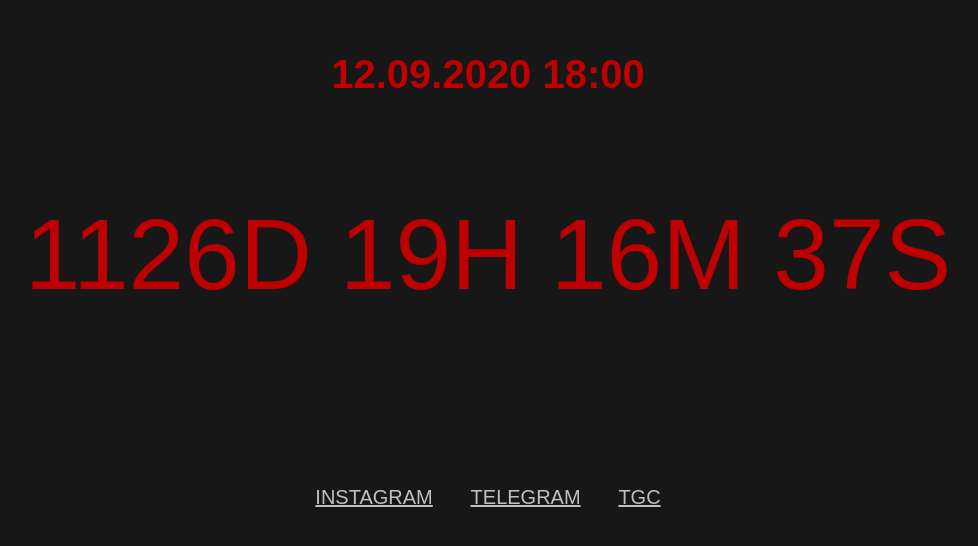
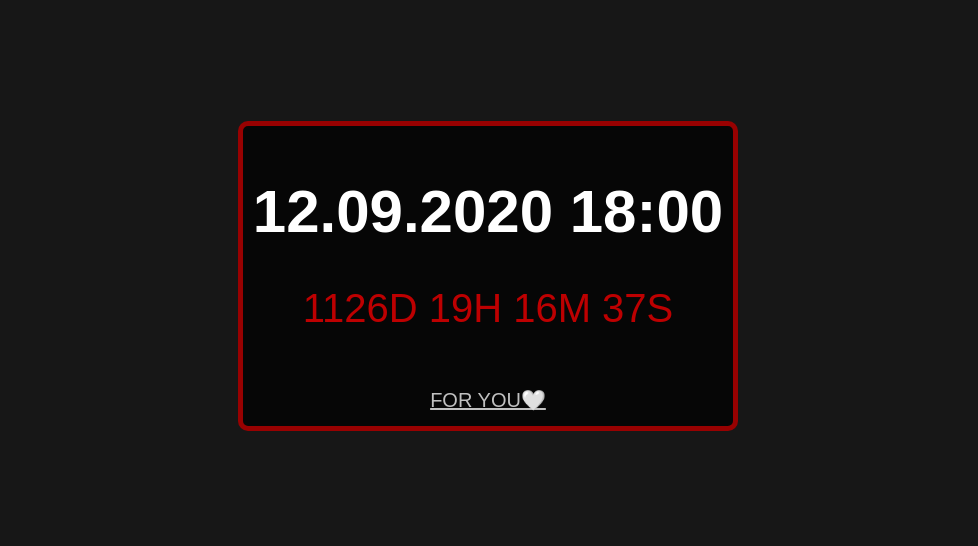
Before and after one commit to aalymov/12092020, a plain HTML site: page index.html in a window 1280 px wide. Shown: the part 124-670 px from the top of the page, without its empty margins (152-1130 px from the left). Drawn offline with Linux system fonts and the light colour scheme.

Commit message:
Add files via upload

```diff
--- a/index.html
+++ b/index.html
@@ -1,22 +1,20 @@
 <!DOCTYPE html>
 <html>
 <head>
-    <title>12.09.2020</title>
+    <title>12092020</title>
     <link rel="stylesheet" type="text/css" href="styles.css">
 </head>
 <body>
-
 <div class="centered-content">
     <h1 class="timer">12.09.2020 18:00</h1>
     <p id="elapsedTime"></p>
 
+    <div class="social-links">
+		<a href="second_page.html">FOR YOU&#129293;</a>
+    </div>
 
-    <div class="social-links">
-        <a href="https://www.instagram.com/alymov.cfg/">INSTAGRAM</a>
-        <a href="https://t.me/ortoaziyaden">TELEGRAM</a>
-        <a href="https://t.me/aalym0v">TGC</a>
-    </div>
-</div>
+    <!-- Добавьте ссылку для перехода на вторую страницу -->
+
 
 <script src="script.js"></script>
 </body>
--- a/script.js
+++ b/script.js
@@ -1,25 +1,16 @@
 function updateElapsedTime() {
-    // Задаем дату и время, с которой начнется отсчет
     var startDate = new Date("September 12, 2020 18:00:00").getTime();
-
-    // Получаем текущую дату и время
     var currentDate = new Date().getTime();
-
-    // Вычисляем разницу между датами
     var timeElapsed = currentDate - startDate;
-
-    // Вычисляем количество дней, часов, минут и секунд в прошедшем времени
     var days = Math.floor(timeElapsed / (1000 * 60 * 60 * 24));
     var hours = Math.floor((timeElapsed % (1000 * 60 * 60 * 24)) / (1000 * 60 * 60));
     var minutes = Math.floor((timeElapsed % (1000 * 60 * 60)) / (1000 * 60));
     var seconds = Math.floor((timeElapsed % (1000 * 60)) / 1000);
 
-    // Выводим результат
-    document.getElementById("elapsedTime").innerHTML = "" + days + "D " + hours + "H " + minutes + "M  " + seconds + "S";
+    var elapsedTimeElement = document.getElementById("elapsedTime");
+    elapsedTimeElement.innerHTML = `${days}D ${hours}H ${minutes}M ${seconds}S`;
 }
 
-// Вызываем функцию первый раз для инициализации
 updateElapsedTime();
 
-// Устанавливаем обновление каждую секунду (1000 миллисекунд)
 setInterval(updateElapsedTime, 1000);
--- /dev/null
+++ b/second_page.css
@@ -0,0 +1,32 @@
+body {
+    font-family: 'Arial', sans-serif;
+    background-color: #171717;
+    text-align: center;
+}
+
+.poslanie {
+    position: relative;
+    text-align: center;
+    font-size: 30px;
+    color: #fff;
+    margin: 0 auto; /* Центрирование контейнера */
+    max-width: 800px; /* Максимальная ширина контейнера */
+}
+
+.foryou {
+    position: relative;
+    text-align: center;
+    font-size: 20px;
+    color: #bd0001;
+    background-color: rgba(0, 0, 0, 0.7);
+    border: 5px solid rgba(189, 0, 1, 0.8);
+    border-radius: 10px;
+    margin: 0 auto; /* Центрирование контейнера */
+    max-width: 900px; /* Максимальная ширина контейнера */
+	  padding: 10px; /* Отступы внутри контейнера */
+}
+
+a {
+    font-size: 20px;
+    color: #C0C0C0;
+}
--- a/styles.css
+++ b/styles.css
@@ -1,34 +1,32 @@
-
 body {
     display: flex;
     justify-content: center;
     align-items: center;
     height: 100vh;
     margin: 0;
-	font-family: 'Montserrat', sans-serif; /* Подключение шрифта Montserrat */
-    background-color: #171717; /* Цвет фона черный (#171717) */
+    font-family: 'Montserrat', sans-serif;
+    background-color: #171717;
 }
 
 .centered-content {
+    position: relative;
     text-align: center;
-	font-size: 100px; /* Размер шрифта */
-	color: #bd0001; /* Цвет текста красный (#A50000) */
+    font-size: 40px;
+    color: #bd0001;
+    background-color: rgba(0, 0, 0, 0.7);
+    padding: 10px;
+    border: 5px solid rgba(189, 0, 1, 0.8);
+    border-radius: 10px; /* Закругляем углы контейнера */
+
 }
 
 .timer {
-    font-size: 40px; /* Размер шрифта */
-    color: #bd0001; /* Цвет текста красный (#A50000) */
-
-
+    font-size: 60px; /* Увеличиваем размер шрифта для времени */
+    color: #fff; /* Белый цвет текста */
 }
 
 .social-links a {
-	font-size: 20px; /* Размер шрифта */
-    color: #C0C0C0; /* Цвет ссылок синий (#007BFF) */
-	margin: 0 5px; /* Расстояние между ссылками */
-
+    font-size: 20px;
+    color: #C0C0C0;
+    margin: 0 10px; /* Увеличиваем расстояние между ссылками */
 }
-
-
-/* Подключение шрифта Montserrat из Google Fonts */
-@import url('https://fonts.googleapis.com/css2?family=Montserrat:wght@400;700&display=swap');
```
Also changed, not shown: second_page.html (added, +29 -0 lines).
